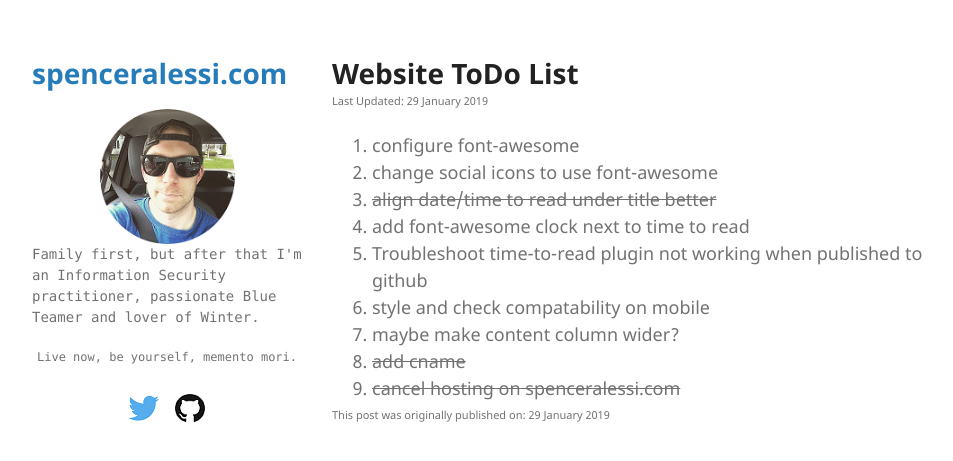
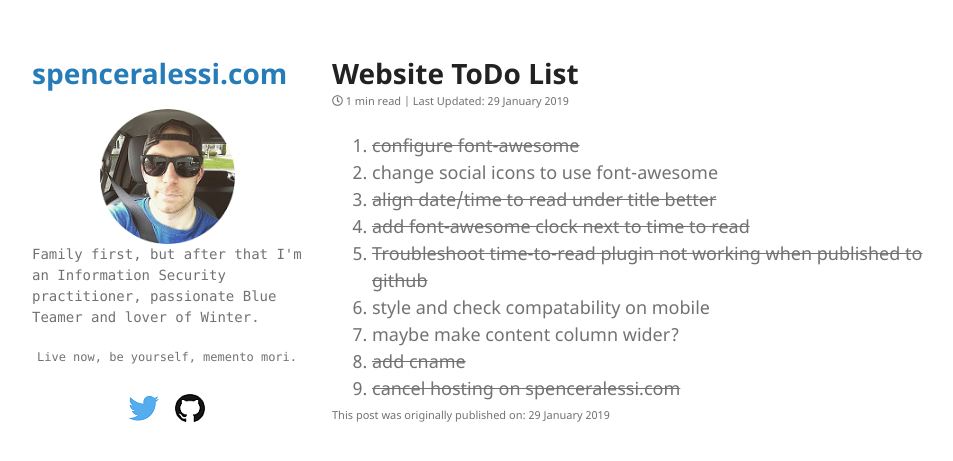
Before and after one commit to techspence/techspence.github.io, a Jekyll site: the page built from _posts/2019-01-29-Website-ToDo.md, in a window 1280 px wide. Shown: the top 461 px of the page, without its empty margins (178-1131 px from the left). Built offline with Jekyll 4.4.1, drawn with Linux system fonts in a browser that asks for light colours.

Commit message:
post updates

```diff
--- a/_config.yml
+++ b/_config.yml
@@ -15,7 +15,3 @@ github_logo: /assets/img/github.png
 
 repository: https://github.com/techspence/techspence.github.io
 theme: jekyll-theme-minimal
-
-reading_time:
-  second_plural: "second read"    # default: seconds
-  minute_plural: "minute read"    # default: minutes
--- /dev/null
+++ b/_includes/read_time.html
@@ -0,0 +1,4 @@
+<span class="reading-time" title="Estimated read time">
+    {% assign words = include.content | strip_html | number_of_words %}
+    {{ words | divided_by: 180 | plus: 1 }} min read
+</span>
--- a/_layouts/default.html
+++ b/_layouts/default.html
@@ -6,6 +6,7 @@
     <meta name="viewport" content="width=device-width, initial-scale=1">
 
 {% seo %}
+    <script defer src="https://use.fontawesome.com/releases/v5.7.0/js/all.js" integrity="sha384-qD/MNBVMm3hVYCbRTSOW130+CWeRIKbpot9/gR1BHkd7sIct4QKhT1hOPd+2hO8K" crossorigin="anonymous"></script>
     <link rel="stylesheet" href="{{ "/assets/css/style.css?v=" | append: site.github.build_revision | relative_url }}">
     <!--[if lt IE 9]>
     <script src="//cdnjs.cloudflare.com/ajax/libs/html5shiv/3.7.3/html5shiv.min.js"></script>
@@ -38,7 +39,7 @@
       <section>
 		{% for post in site.posts %}
 		<h1 class="posttitle"><a href="{{ post.url }}">{{ post.title }}</a></h1>
-		<p class="postmeta"><small><!--{{ post.content | reading_time }} | -->Last Updated: {{ post.modified }}</small></p>
+		<p class="postmeta"><small><i class="far fa-clock"></i> {% include read_time.html content=post.content %} | Last Updated: {{ post.modified }}</small></p>
 		{{ post.excerpt }}
 		{% endfor %}
 
--- a/_layouts/post.html
+++ b/_layouts/post.html
@@ -6,6 +6,7 @@
     <meta name="viewport" content="width=device-width, initial-scale=1">
 
 {% seo %}
+    <script defer src="https://use.fontawesome.com/releases/v5.7.0/js/all.js" integrity="sha384-qD/MNBVMm3hVYCbRTSOW130+CWeRIKbpot9/gR1BHkd7sIct4QKhT1hOPd+2hO8K" crossorigin="anonymous"></script>
     <link rel="stylesheet" href="{{ "/assets/css/style.css?v=" | append: site.github.build_revision | relative_url }}">
     <!--[if lt IE 9]>
     <script src="//cdnjs.cloudflare.com/ajax/libs/html5shiv/3.7.3/html5shiv.min.js"></script>
@@ -37,7 +38,7 @@
       </header>
       <section>
 		<h1 class="posttitle">{{ page.title }}</h1>
-		<p class="postmeta"><small><!--{{ page.content | reading_time }} | -->Last Updated: {{ page.modified }}</small></p>
+		<p class="postmeta"><small><i class="far fa-clock"></i> {% include read_time.html content=post.content %} | Last Updated: {{ page.modified }}</small></p>
 
 		{{content}}
 
--- a/_posts/2019-01-29-Website-ToDo.md
+++ b/_posts/2019-01-29-Website-ToDo.md
@@ -4,11 +4,11 @@ title: Website ToDo List
 permalink: /websitetodo
 modified: 29 January 2019
 ---
-1. configure font-awesome
+1. ~~configure font-awesome~~
 2. change social icons to use font-awesome
 3. ~~align date/time to read under title better~~
-4. add font-awesome clock next to time to read
-5. Troubleshoot time-to-read plugin not working when published to github
+4. ~~add font-awesome clock next to time to read~~
+5. ~~Troubleshoot time-to-read plugin not working when published to github~~
 6. style and check compatability on mobile
 7. maybe make content column wider?
 8. ~~add cname~~
```
